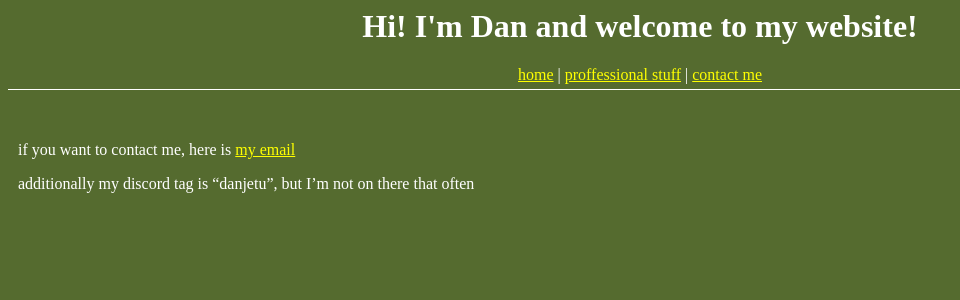
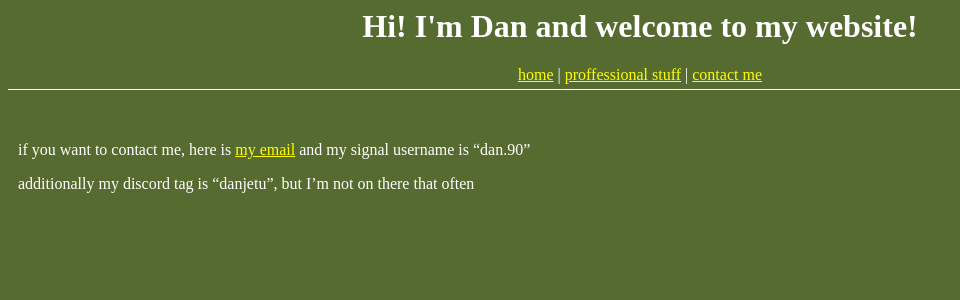
Before and after one commit to danpadcz/danpadcz.github.io, a Jekyll site: the page built from contactmeee.md, in a window 1280 px wide. Shown: the top 300 px of the page, without its empty margins (0-960 px from the left). Built offline with Jekyll 4.4.1, drawn with Linux system fonts in a browser that asks for light colours.

Commit message:
Add Signal username

```diff
--- a/contactmeee.md
+++ b/contactmeee.md
@@ -2,6 +2,6 @@
 title: call me ;)
 layout: ilikegreen
 ---
-if you want to contact me, here is [my email](mailto:website@danielpadrta.cz)
+if you want to contact me, here is [my email](mailto:website@danielpadrta.cz) and my signal username is "dan.90"
 
 additionally my discord tag is "danjetu", but I'm not on there that often
```
